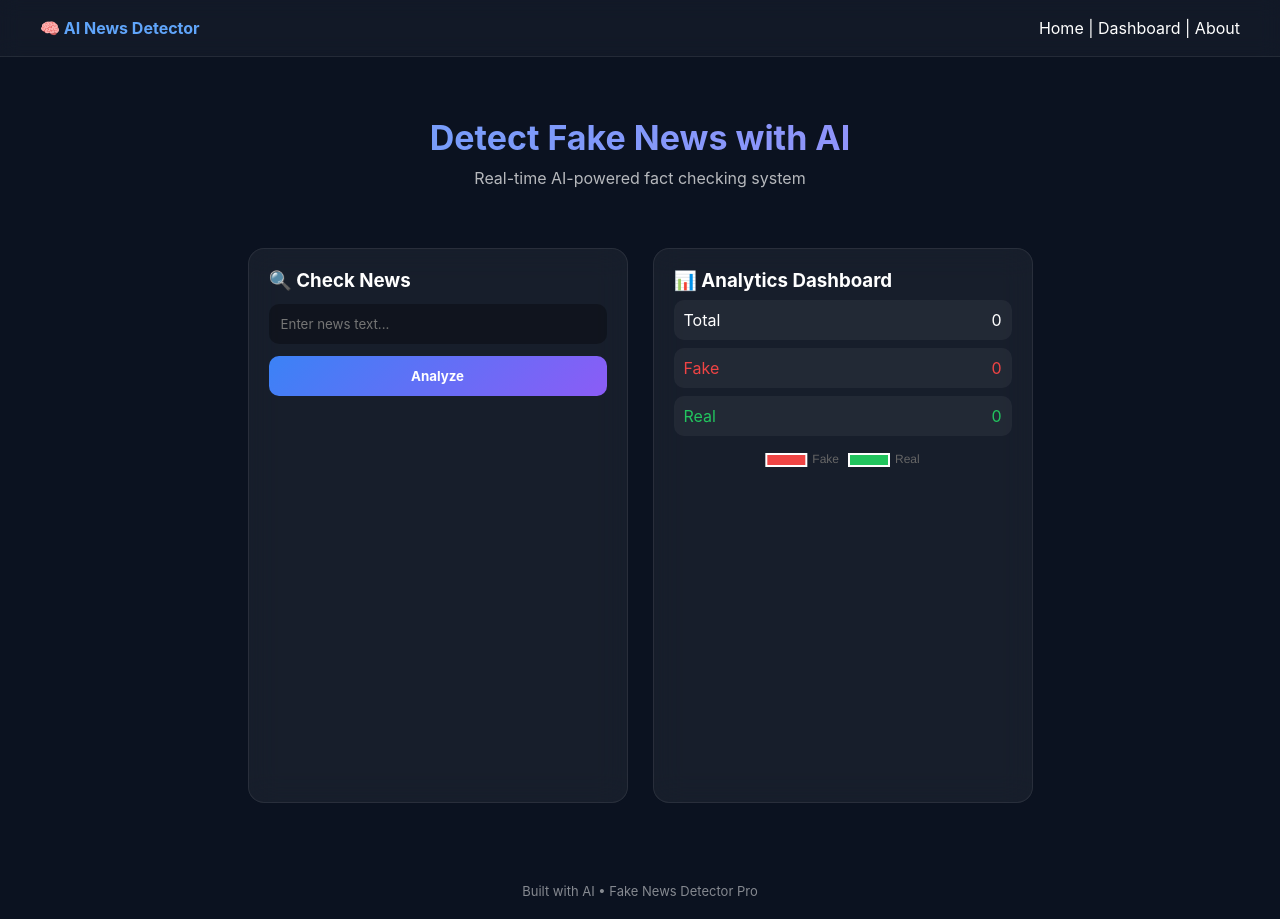
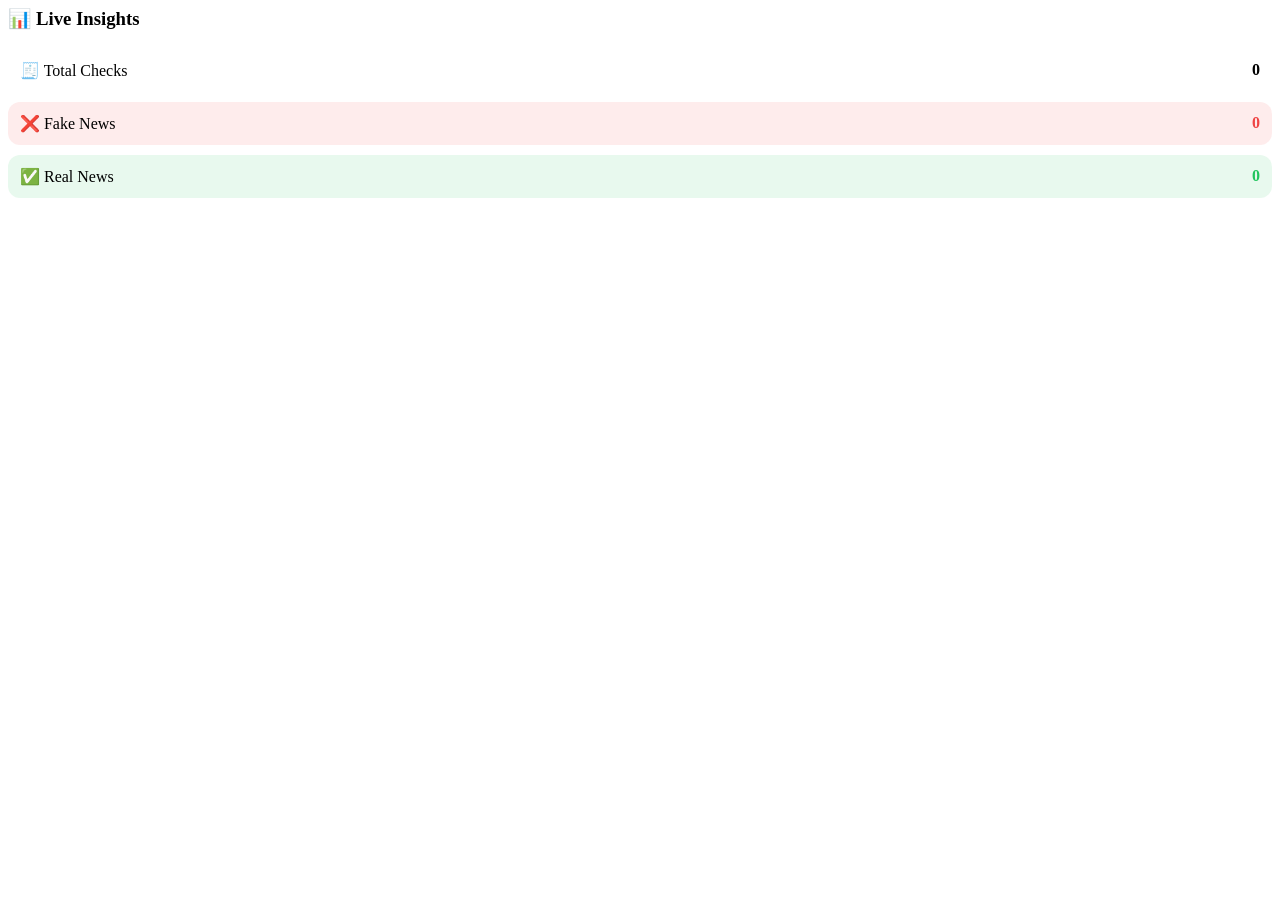
Before and after one commit to asad-449/fake-news-project, a website: page index.html in a window 1280 px wide. After the commit the page ends 800 px from the top, so only its background shows below. Drawn offline with nearby package versions, Linux system fonts and the light colour scheme.

Commit message:
Add files via upload

```diff
--- a/index.html
+++ b/index.html
@@ -1,191 +1,27 @@
-<!DOCTYPE html>
-<html>
-<head>
-  <title>Fake News AI Detector</title>
+<div class="card">
+  <h3>📊 Live Insights</h3>
 
-  <script src="https://cdn.jsdelivr.net/npm/chart.js"></script>
+  <div style="display:grid; gap:10px; margin-top:15px;">
 
-  <style>
-    * {
-      margin: 0;
-      padding: 0;
-      box-sizing: border-box;
-      font-family: -apple-system, BlinkMacSystemFont, "Segoe UI";
-    }
+    <div style="display:flex; justify-content:space-between; padding:12px; border-radius:12px; background:rgba(255,255,255,0.05);">
+      <span>🧾 Total Checks</span>
+      <b id="total">0</b>
+    </div>
 
-    body {
-      background: #0b1220;
-      color: white;
-    }
+    <div style="display:flex; justify-content:space-between; padding:12px; border-radius:12px; background:rgba(239,68,68,0.1);">
+      <span>❌ Fake News</span>
+      <b id="fake" style="color:#ef4444;">0</b>
+    </div>
 
-    /* NAVBAR */
-    .navbar {
-      display: flex;
-      justify-content: space-between;
-      padding: 18px 40px;
-      background: rgba(255,255,255,0.03);
-      border-bottom: 1px solid rgba(255,255,255,0.08);
-      position: sticky;
-      top: 0;
-      backdrop-filter: blur(10px);
-    }
+    <div style="display:flex; justify-content:space-between; padding:12px; border-radius:12px; background:rgba(34,197,94,0.1);">
+      <span>✅ Real News</span>
+      <b id="real" style="color:#22c55e;">0</b>
+    </div>
 
-    .logo {
-      font-weight: 700;
-      color: #60a5fa;
-    }
-
-    /* HERO */
-    .hero {
-      text-align: center;
-      padding: 60px 20px 30px;
-    }
-
-    .hero h1 {
-      font-size: 34px;
-      background: linear-gradient(90deg, #60a5fa, #a78bfa);
-      -webkit-background-clip: text;
-      -webkit-text-fill-color: transparent;
-    }
-
-    .hero p {
-      margin-top: 10px;
-      opacity: 0.7;
-    }
-
-    /* MAIN SECTION */
-    .section {
-      display: flex;
-      justify-content: center;
-      gap: 25px;
-      padding: 30px;
-      flex-wrap: wrap;
-    }
-
-    .card {
-      background: rgba(255,255,255,0.05);
-      border: 1px solid rgba(255,255,255,0.08);
-      border-radius: 16px;
-      padding: 20px;
-      width: 380px;
-      backdrop-filter: blur(15px);
-    }
-
-    input {
-      width: 100%;
-      padding: 12px;
-      border-radius: 10px;
-      border: none;
-      margin-top: 12px;
-      outline: none;
-      background: rgba(0,0,0,0.3);
-      color: white;
-    }
-
-    button {
-      margin-top: 12px;
-      padding: 12px;
-      width: 100%;
-      border: none;
-      border-radius: 10px;
-      background: linear-gradient(135deg, #3b82f6, #8b5cf6);
-      color: white;
-      font-weight: bold;
-      cursor: pointer;
-    }
-
-    button:hover {
-      transform: scale(1.02);
-    }
-
-    #result {
-      margin-top: 15px;
-      line-height: 1.5;
-    }
-
-    /* DASHBOARD */
-    .stat {
-      display: flex;
-      justify-content: space-between;
-      padding: 10px;
-      margin: 8px 0;
-      background: rgba(255,255,255,0.05);
-      border-radius: 10px;
-    }
-
-    .fake { color: #ef4444; }
-    .real { color: #22c55e; }
-
-    /* FOOTER */
-    .footer {
-      text-align: center;
-      padding: 20px;
-      margin-top: 30px;
-      opacity: 0.5;
-      font-size: 13px;
-    }
-
-  </style>
-</head>
-
-<body>
-
-<!-- NAV -->
-<div class="navbar">
-  <div class="logo">🧠 AI News Detector</div>
-  <div>Home | Dashboard | About</div>
-</div>
-
-<!-- HERO -->
-<div class="hero">
-  <h1>Detect Fake News with AI</h1>
-  <p>Real-time AI-powered fact checking system</p>
-</div>
-
-<!-- MAIN -->
-<div class="section">
-
-  <!-- INPUT CARD -->
-  <div class="card">
-    <h3>🔍 Check News</h3>
-
-    <input type="text" id="newsInput" placeholder="Enter news text...">
-
-    <button onclick="checkNews()">Analyze</button>
-
-    <div id="result"></div>
   </div>
 
-  <!-- DASHBOARD -->
-  <div class="card">
-    <h3>📊 Analytics Dashboard</h3>
-
-    <div class="stat">
-      <span>Total</span>
-      <span id="total">0</span>
-    </div>
-
-    <div class="stat fake">
-      <span>Fake</span>
-      <span id="fake">0</span>
-    </div>
-
-    <div class="stat real">
-      <span>Real</span>
-      <span id="real">0</span>
-    </div>
-
+  <div style="margin-top:20px;">
     <canvas id="myChart"></canvas>
   </div>
 
 </div>
-
-<!-- FOOTER -->
-<div class="footer">
-  Built with AI • Fake News Detector Pro
-</div>
-
-<script src="script.js"></script>
-
-</body>
-</html>
```
